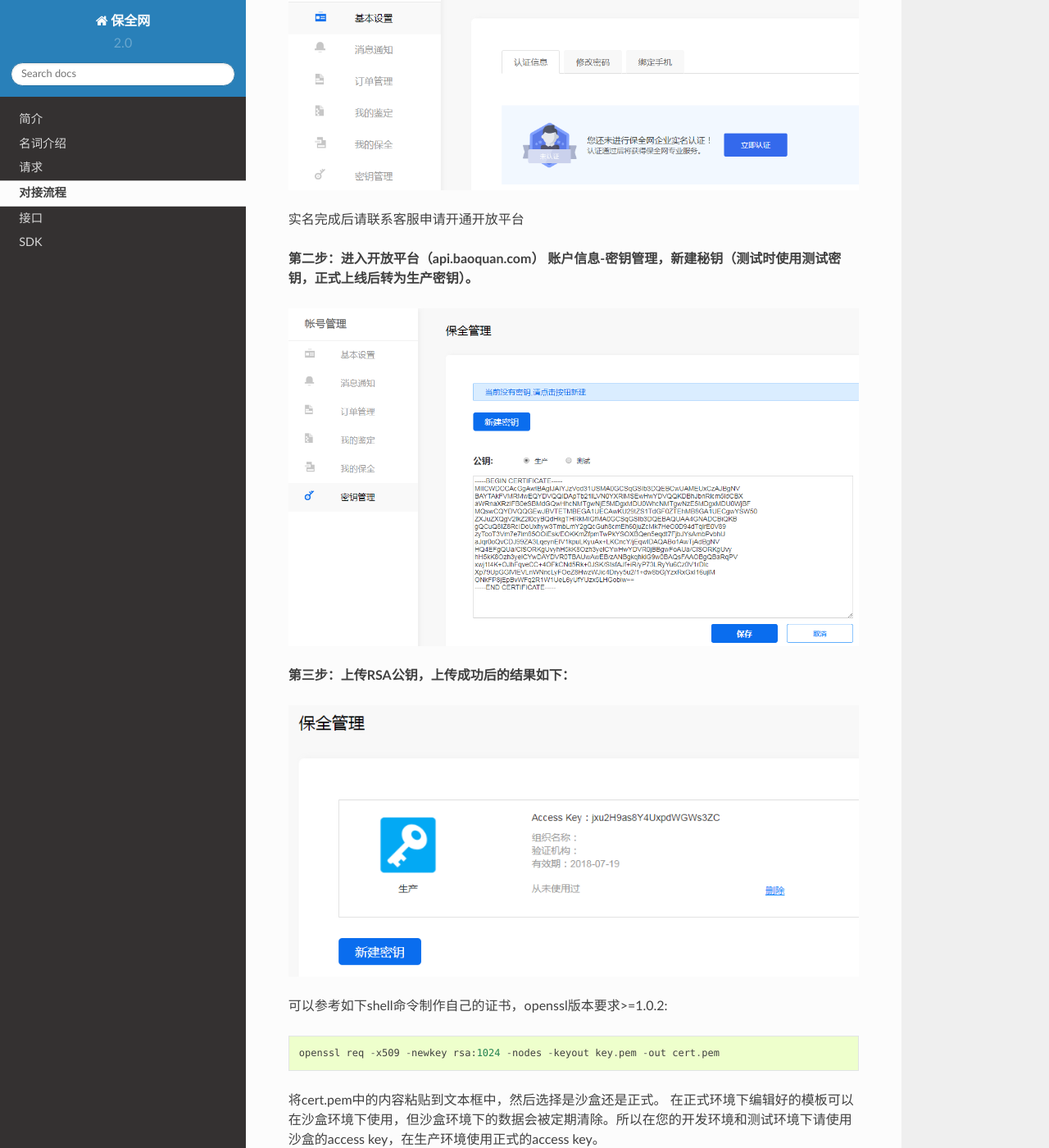
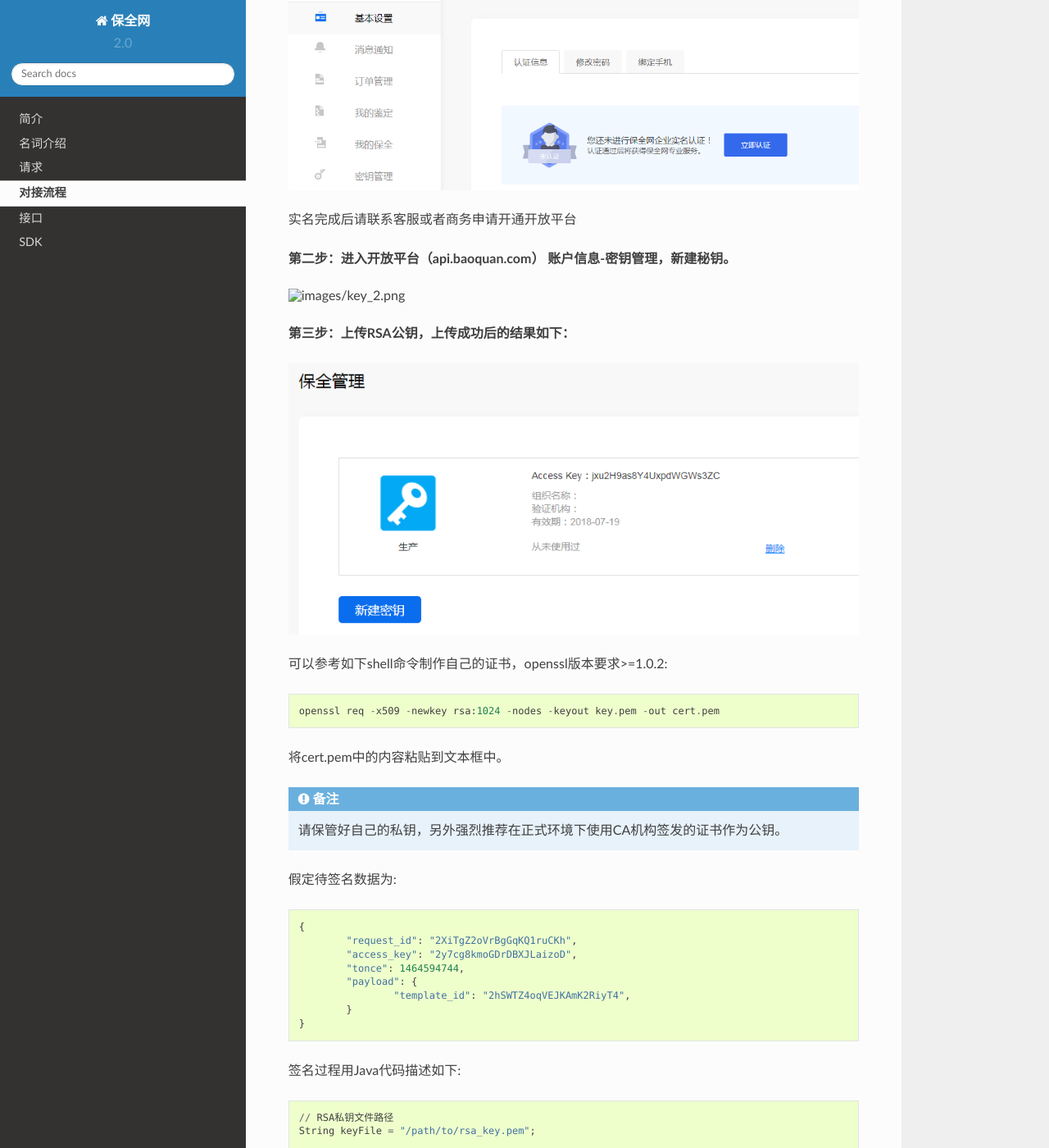
Before and after one commit to baoquan-hq/peacock-doc, a Sphinx documentation site: the page built from docs/flow.rst, in a window 1280 px wide and 1400 px high, scrolled down 280 px. Shown: the whole window at 82% size. Built offline with Sphinx 7.4.7 and the Read the Docs theme 2.0.0, drawn with Linux system fonts in a browser that asks for light colours.

Commit message:
修改签名图片

```diff
--- a/docs/flow.rst
+++ b/docs/flow.rst
@@ -5,9 +5,9 @@
 
 .. image:: images/key_1.png
 
-实名完成后请联系客服申请开通开放平台
+实名完成后请联系客服或者商务申请开通开放平台
 
-**第二步：进入开放平台（api.baoquan.com） 账户信息-密钥管理，新建秘钥（测试时使用测试密钥，正式上线后转为生产密钥）。**
+**第二步：进入开放平台（api.baoquan.com） 账户信息-密钥管理，新建秘钥。**
 
 .. image:: images/key_2.png
 
@@ -19,8 +19,7 @@
 
 	openssl req -x509 -newkey rsa:1024 -nodes -keyout key.pem -out cert.pem
 
-将cert.pem中的内容粘贴到文本框中，然后选择是沙盒还是正式。
-在正式环境下编辑好的模板可以在沙盒环境下使用，但沙盒环境下的数据会被定期清除。所以在您的开发环境和测试环境下请使用沙盒的access key，在生产环境使用正式的access key。
+将cert.pem中的内容粘贴到文本框中。
 
 .. note:: 请保管好自己的私钥，另外强烈推荐在正式环境下使用CA机构签发的证书作为公钥。
 
```
Also changed, not shown: docs/images/key_2.png (deleted).
